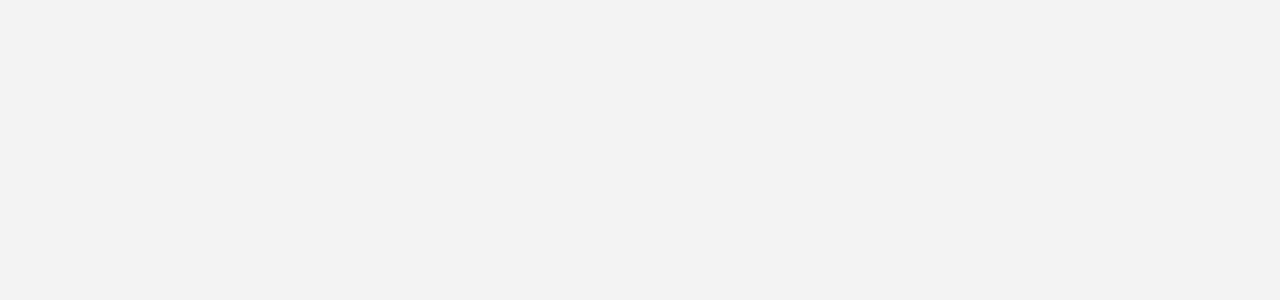
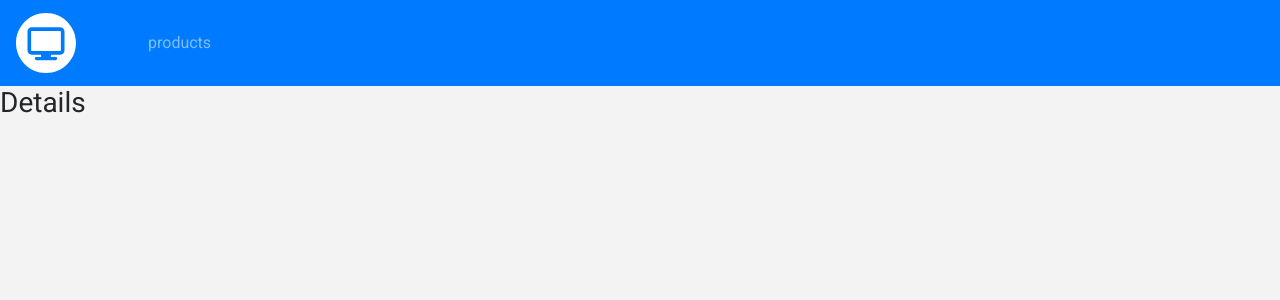
Before and after one commit to stecor/react-ecommerce_mobile, a React (Create React App) app: page /details in a window 1280 px wide. Shown: the top 300 px of the page. Built offline with nearby package versions, Linux system fonts and the light colour scheme.

Commit message:
router and links

```diff
--- a/package.json
+++ b/package.json
@@ -5,7 +5,8 @@
   "dependencies": {
     "bootstrap": "^4.2.1",
     "react": "^16.7.0",
-    "react-dom": "^16.7.0"
+    "react-dom": "^16.7.0",
+    "react-router-dom": "^4.3.1"
   },
   "devDependencies": {
     "react-scripts": "2.1.3"
--- a/src/App.js
+++ b/src/App.js
@@ -1,12 +1,24 @@
 import React, { Component } from 'react';
 import './App.css';
-import 'bootstrap/dist/css/bootstrap.min.css'
+import 'bootstrap/dist/css/bootstrap.min.css';
+import Navbar from './components/Navbar';
+import ProductList from './components/ProductList';
+import Details from './components/Details';
+import Cart from './components/Cart';
+import Default from './components/Default';
+import {Switch, Route} from 'react-router-dom';
 
 class App extends Component {
   render() {
     return (
       <React.Fragment>
-
+        <Navbar/>
+        <Switch>
+          <Route exact path="/" component={ProductList}/>
+          <Route path="/details" component={Details}/>
+          <Route path="/cart" component={Cart}/>
+          <Route  component={Default}/>
+        </Switch>
       </React.Fragment>
     );
   }
--- /dev/null
+++ b/src/components/Navbar.js
@@ -0,0 +1,26 @@
+import React, { Component } from 'react';
+import {Link} from 'react-router-dom';
+import logo from '../logo.svg';
+
+class Navbar extends Component {
+
+  render() {
+    return (
+      <nav className="navbar navbar-expand-sm bg-primary navbar-dark ps-sm-5">
+        <Link to="/">
+          <img src={logo} alt="store" className="navbar-brand"/>
+        </Link>
+        <ul className="navbar-nav align-items-center">
+          <li className="nav-item ml-5">
+              <Link to="/" className="nav-link">
+                products
+              </Link>
+          </li>
+        </ul>
+      </nav>
+    );
+  }
+
+}
+
+export default Navbar;
--- a/src/index.js
+++ b/src/index.js
@@ -1,8 +1,12 @@
 import React from 'react';
 import ReactDOM from 'react-dom';
+import {BrowserRouter} from 'react-router-dom';
 import './index.css';
 import App from './App';
 
 
-
-ReactDOM.render(<App />, document.getElementById('root'));
+ReactDOM.render(
+  <BrowserRouter>
+    <App />
+  </BrowserRouter>
+  , document.getElementById('root'));
```
Also changed, not shown: src/component/Navbar.js (deleted, +0 -13 lines), src/components/Cart.js (renamed from src/component/Cart.js), src/components/Default.js (renamed from src/component/Default.js), src/components/Details.js (renamed from src/component/Details.js), src/components/Product.js (renamed from src/component/Product.js), src/components/ProductList.js (renamed from src/component/ProductList.js), src/logo.svg (added), 1 other file (tests, documents, lock files or other folders).
